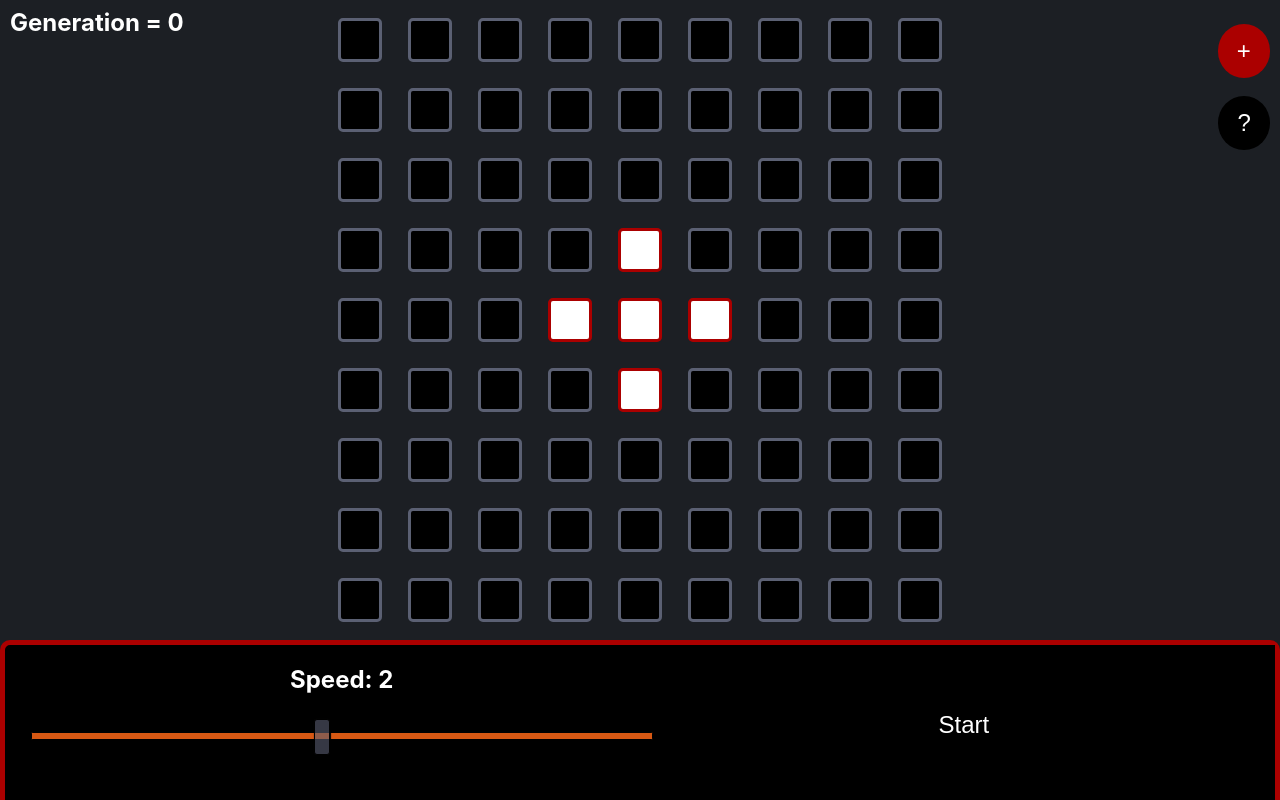
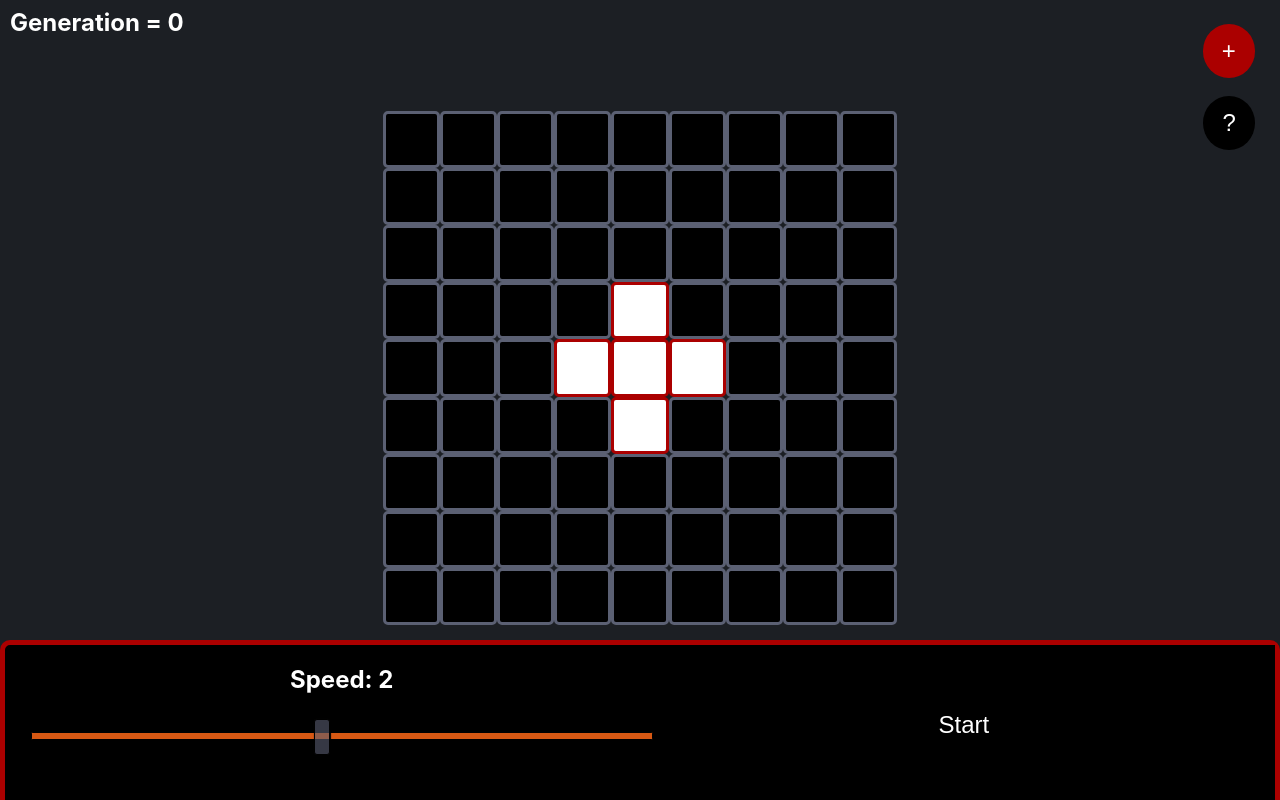
Before and after one commit to AymanJabr/Game-of-Life, a React (Create React App) app: page / in a window 1280 px wide. Built offline with nearby package versions, Linux system fonts and the light colour scheme.

Commit message:
Fix Typescript errors

```diff
--- a/package.json
+++ b/package.json
@@ -46,6 +46,7 @@
     "@testing-library/jest-dom": "^5.14.1",
     "@testing-library/react": "^12.0.0",
     "@testing-library/user-event": "^13.2.1",
+    "@types/styled-components": "^5.1.12",
     "@typescript-eslint/eslint-plugin": "^4.28.5",
     "@typescript-eslint/parser": "^4.28.5",
     "eslint": "^7.31.0",
--- a/src/components/CellsWindowContainer.tsx
+++ b/src/components/CellsWindowContainer.tsx
@@ -1,4 +1,3 @@
-import React, { useState, useEffect } from "react";
 import { useAppSelector, useAppDispatch } from "../react/hooks";
 
 import { actionUpdateCells, getCells } from "../react/slices/cellsSlice";
@@ -6,11 +5,24 @@ import { actionUpdateCells, getCells } from "../react/slices/cellsSlice";
 import styled from "styled-components";
 
 const CellsWindowContainer = () => {
+  const gameCells = useAppSelector((state) => getCells(state));
+  const dispatch = useAppDispatch();
+
+  const cellsNumber = gameCells.length >= gameCells[0].length ? gameCells.length : gameCells[0].length
+  let cellLength = Math.floor(10 / (cellsNumber/8));
+  cellLength = cellLength > 4 ? 4 : cellLength
+  cellLength = cellLength < 1 ? 1 : cellLength;
+
   const CellsWindowContainerStyle = styled.div`
     height: 100%;
   `;
 
   const CellsWindowStyle = styled.div`
+    position: absolute;
+    top: 2vh;
+    left: 0;
+    right: 0;
+    margin: 2rem auto;
     height: 100%;
     flex-direction: column;
     display: flex;
@@ -23,20 +35,16 @@ const CellsWindowContainer = () => {
   `;
 
   const CellStyle = styled.div`
-    height: 3vw;
-    width: 3vw;
+    height: ${cellLength}vw;
+    width: ${cellLength}vw;
     background-color: var(--main-black);
     border: 3px solid var(--main-light-gray);
-    margin: 1vw;
+    margin: 0;
     border-radius: 5px;
     cursor: pointer;
   `;
 
-  const gameCells = useAppSelector((state) => getCells(state));
-  const dispatch = useAppDispatch();
-
-
-  const switchCell = (rowIndex, columnIndex) => {
+  const switchCell = (rowIndex : number, columnIndex : number) => {
 
     const newGameCells : number[][] = []
 
@@ -71,13 +79,13 @@ const CellsWindowContainer = () => {
               cell == 1 ? (
                 <CellStyle
                   className="cell checked"
-                  key={[rowIndex, columIndex]}
+                  key={columIndex}
                   onClick={() => switchCell(rowIndex, columIndex)}
                 ></CellStyle>
               ) : (
                 <CellStyle
                   className="cell"
-                  key={[rowIndex, columIndex]}
+                  key={columIndex}
                   onClick={() => switchCell(rowIndex, columIndex)}
                 ></CellStyle>
               )
--- a/src/components/GameControls.tsx
+++ b/src/components/GameControls.tsx
@@ -1,4 +1,4 @@
-import { useEffect, useState } from "react";
+import { useEffect} from "react";
 import { useAppSelector, useAppDispatch } from "../react/hooks";
 
 import {
@@ -76,7 +76,7 @@ const GameControls = () => {
     return () => clearInterval(interval);
   }, [generationNumber ,gameStatus]);
 
-  const changeSpeed = (e) => {
+  const changeSpeed = (e: { target: {value: number} }) => {
     dispatch(actionUpdateSpeed(e.target.value));
   };
 
@@ -260,7 +260,7 @@ const GameControls = () => {
           max="4"
           step="0.25"
           defaultValue={`${gameSpeed}`}
-          onInput={changeSpeed}
+          onInput={() => changeSpeed}
         />
       </SpeedControlStyle>
 
--- a/src/components/GamePanel.tsx
+++ b/src/components/GamePanel.tsx
@@ -1,9 +1,6 @@
-import { useEffect, useState } from "react";
-import { useDispatch, useSelector } from "react-redux";
-
 import { useAppSelector, useAppDispatch } from "../react/hooks";
 
-import { actionUpdateShowHelp, actionUpdateShowAdd, getShowHelp, getShowAdd, getGenerationNumber} from "../react/slices/statsSlice";
+import { actionUpdateShowHelp, actionUpdateShowAdd, getGenerationNumber} from "../react/slices/statsSlice";
 
 import styled from "styled-components";
 
@@ -20,9 +17,9 @@ const GamePanel = () => {
   `;
 
   const AddButtonStyle = styled.button`
-    position: absolute;
+    position: fixed;
     top: 3vh;
-    right: 10px;
+    right: 25px;
     border-radius: 50%;
     background: var(--main-red);
     color: var(--main-white);
@@ -38,9 +35,9 @@ const GamePanel = () => {
   `;
 
   const HelpButtonStyle = styled.button`
-    position: absolute;
+    position: fixed;
     top: 12vh;
-    right: 10px;
+    right: 25px;
     border-radius: 50%;
     background: var(--main-black);
     color: var(--main-white);
--- a/src/components/HelpWindowContainer.tsx
+++ b/src/components/HelpWindowContainer.tsx
@@ -1,5 +1,3 @@
-import { useEffect, useState } from "react";
-
 import { useAppSelector, useAppDispatch } from "../react/hooks";
 
 import { actionUpdateShowHelp, getShowHelp } from "../react/slices/statsSlice";
@@ -44,17 +42,17 @@ const HelpWindowContainer = () => {
     dispatch(actionUpdateShowHelp())
   }
 
-  const closeWindow = (e) => {
+  const closeWindow = (e: React.MouseEvent<Element, MouseEvent>): void => {
     if (e.target == document.getElementById("HelpWindowContainer")) {
       dispatch(actionUpdateShowHelp());
     }
-  }
+  };
 
   return (
     <HelpWindowContainerStyle
       id="HelpWindowContainer"
       className={`${showHelp ? "" : "ninja"}`}
-      onClick={closeWindow}
+      onClick={(e) => closeWindow(e)}
     >
       <HelpWindowStyle id="HelpWindow">
         <img
--- a/src/components/NewGameWindowContainer.tsx
+++ b/src/components/NewGameWindowContainer.tsx
@@ -1,5 +1,3 @@
-import { useEffect, useState } from "react";
-
 import { useAppSelector, useAppDispatch } from "../react/hooks";
 
 import {
@@ -124,8 +122,9 @@ const NewGameWindowContainer = () => {
     }
   };
 
-  const newGameFromFile = (e) => {
+  const newGameFromFile = (e: { target: HTMLInputElement }) => {
     const fileReader = new FileReader();
+    if (!e.target.files) return;
     fileReader.readAsText(e.target.files[0], "UTF-8");
     fileReader.onload = (e) => {
       if (
@@ -159,15 +158,14 @@ const NewGameWindowContainer = () => {
             });
           });
         } catch (e) {
-          correctInput = false
+          correctInput = false;
         }
-
 
         if (correctInput) {
           dispatch(actionUpdateCells(newCells));
           dispatch(actionUpdateShowAdd());
-          if(wrongFileFormat){
-            dispatch(actionUpdateWrongFileFormat())
+          if (wrongFileFormat) {
+            dispatch(actionUpdateWrongFileFormat());
           }
         } else {
           dispatch(actionUpdateWrongFileFormat());
@@ -178,7 +176,7 @@ const NewGameWindowContainer = () => {
     };
   };
 
-  const closeWindow = (e) => {
+  const closeWindow = (e: React.MouseEvent<Element, MouseEvent>): void => {
     if (e.target == document.getElementById("NewGameWindowContainer")) {
       dispatch(actionUpdateShowAdd());
       if (wrongFileFormat) {
@@ -191,7 +189,7 @@ const NewGameWindowContainer = () => {
     <NewGameWindowContainerStyle
       id="NewGameWindowContainer"
       className={`${showAdd ? "" : "ninja"}`}
-      onClick={closeWindow}
+      onClick={(e) => closeWindow(e)}
     >
       <NewGameWindowStyle id="NewGameWindow">
         <img
--- a/tsconfig.json
+++ b/tsconfig.json
@@ -16,7 +16,7 @@
     "module": "esnext",
     "moduleResolution": "node",
     "resolveJsonModule": true,
-    "noImplicitAny": false,
+    // "noImplicitAny": false,
     "isolatedModules": true,
     "noEmit": true,
     "jsx": "react-jsx"
```
Also changed, not shown: 2 other files (tests, documents, lock files or other folders).
